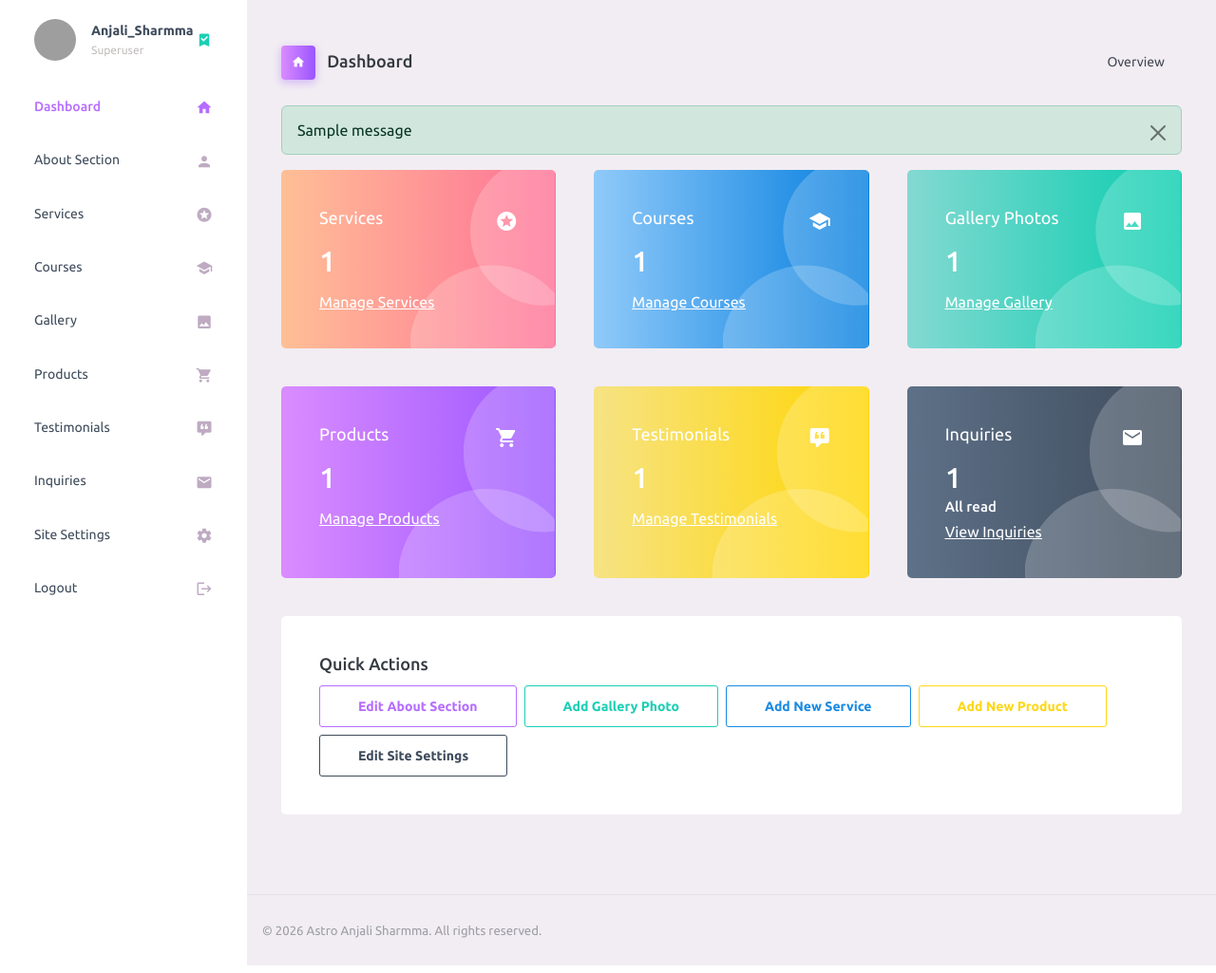
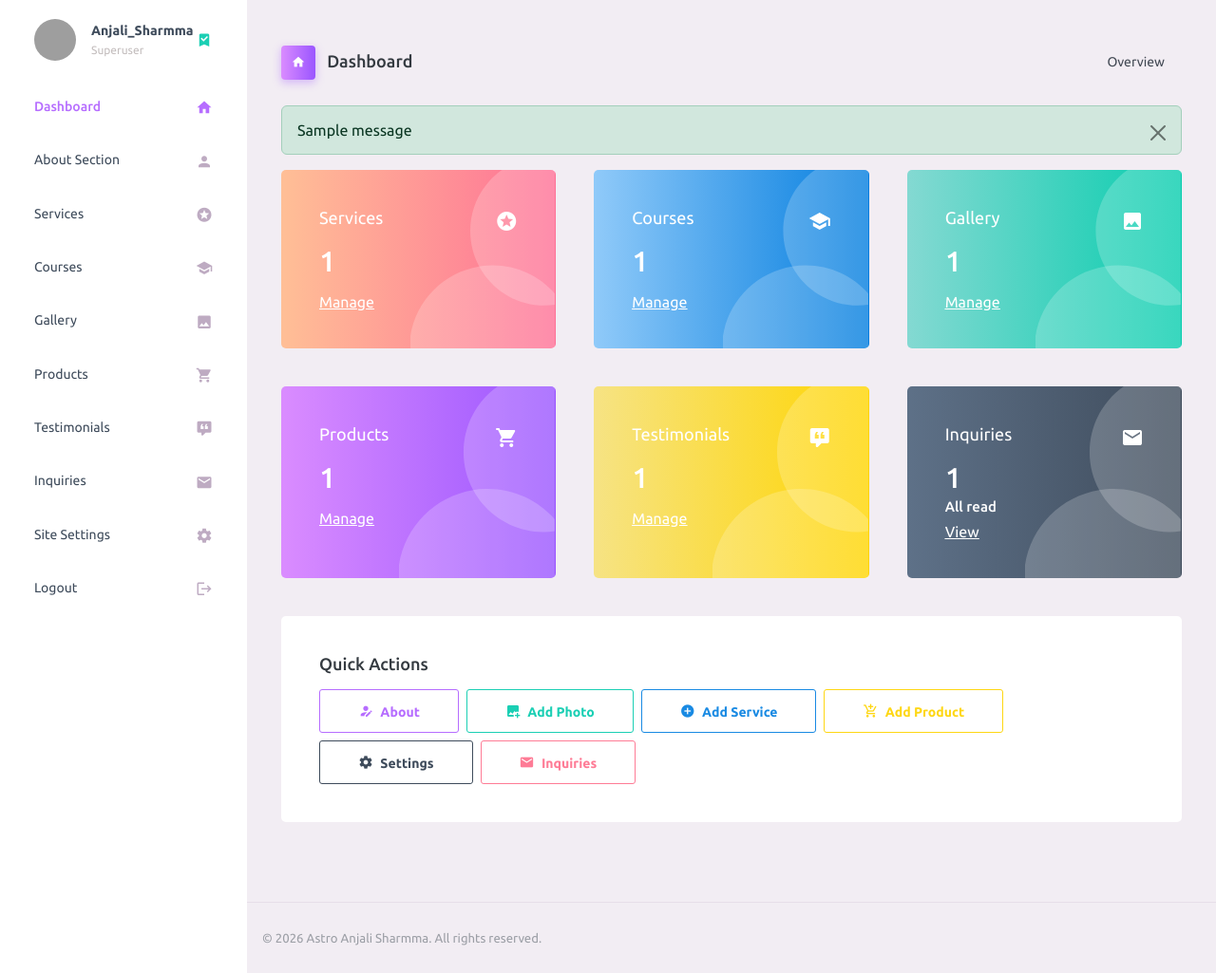
Before and after one commit to iamaniket-python/Astrology, a Django app: page /dashboard/ in a window 1280 px wide. Shown: the part 70-1095 px from the top of the page at 95% size. Run offline with Django 5.2, Linux system fonts and the light colour scheme; a user stored in the database is signed in; tables that the repository leaves empty hold one stand-in row (values such as "Sample post"); one stand-in notice (Sample message) is shown; some libraries are stand-ins or nearby versions; grey boxes are pictures that could not be loaded.

```diff
--- a/Astrology/anjali/templates/adminpanel/dashboard.html
+++ b/Astrology/anjali/templates/adminpanel/dashboard.html
@@ -8,92 +8,163 @@
 
 {% block content %}
 
+<style>
+  /* Mobile fixes */
+  @media (max-width: 767px) {
+    .card-body h2 {
+      font-size: 1.8rem;
+    }
+    .card-body h4 {
+      font-size: 1rem;
+    }
+    .grid-margin {
+      margin-bottom: 1rem !important;
+    }
+    .quick-actions .btn {
+      width: 100%;
+      margin-bottom: 8px;
+      text-align: left;
+    }
+    .card-img-absolute {
+      width: 80px;
+      opacity: 0.5;
+    }
+  }
+</style>
+
+<!-- Row 1: Services, Courses, Gallery -->
 <div class="row">
-  <div class="col-md-4 stretch-card grid-margin">
+  <div class="col-6 col-md-4 stretch-card grid-margin">
     <div class="card bg-gradient-danger card-img-holder text-white">
       <div class="card-body">
         <img src="{% static 'assets/images/dashboard/circle.svg' %}" class="card-img-absolute" alt="circle-image" />
-        <h4 class="font-weight-normal mb-3">Services <i class="mdi mdi-star-circle mdi-24px float-end"></i></h4>
+        <h4 class="font-weight-normal mb-3">
+          Services
+          <i class="mdi mdi-star-circle mdi-24px float-end"></i>
+        </h4>
         <h2 class="mb-3">{{ total_services }}</h2>
-        <a href="{% url 'service_list' %}" class="text-white"><u>Manage Services</u></a>
+        <a href="{% url 'service_list' %}" class="text-white"><u>Manage</u></a>
       </div>
     </div>
   </div>
 
-  <div class="col-md-4 stretch-card grid-margin">
+  <div class="col-6 col-md-4 stretch-card grid-margin">
     <div class="card bg-gradient-info card-img-holder text-white">
       <div class="card-body">
         <img src="{% static 'assets/images/dashboard/circle.svg' %}" class="card-img-absolute" alt="circle-image" />
-        <h4 class="font-weight-normal mb-3">Courses <i class="mdi mdi-school mdi-24px float-end"></i></h4>
+        <h4 class="font-weight-normal mb-3">
+          Courses
+          <i class="mdi mdi-school mdi-24px float-end"></i>
+        </h4>
         <h2 class="mb-3">{{ total_courses }}</h2>
-        <a href="{% url 'course_list' %}" class="text-white"><u>Manage Courses</u></a>
+        <a href="{% url 'course_list' %}" class="text-white"><u>Manage</u></a>
       </div>
     </div>
   </div>
 
-  <div class="col-md-4 stretch-card grid-margin">
+  <div class="col-6 col-md-4 stretch-card grid-margin">
     <div class="card bg-gradient-success card-img-holder text-white">
       <div class="card-body">
         <img src="{% static 'assets/images/dashboard/circle.svg' %}" class="card-img-absolute" alt="circle-image" />
-        <h4 class="font-weight-normal mb-3">Gallery Photos <i class="mdi mdi-image mdi-24px float-end"></i></h4>
+        <h4 class="font-weight-normal mb-3">
+          Gallery
+          <i class="mdi mdi-image mdi-24px float-end"></i>
+        </h4>
         <h2 class="mb-3">{{ total_gallery }}</h2>
-        <a href="{% url 'gallery_list' %}" class="text-white"><u>Manage Gallery</u></a>
-      </div>
+        <a href="{% url 'gallery_list' %}" class="text-white"><u>Manage</u></a>
       </div>
     </div>
   </div>
 
-<div class="row">
-  <div class="col-md-4 stretch-card grid-margin">
+  <!-- Row 2: Products, Testimonials, Inquiries -->
+  <div class="col-6 col-md-4 stretch-card grid-margin">
     <div class="card bg-gradient-primary card-img-holder text-white">
       <div class="card-body">
         <img src="{% static 'assets/images/dashboard/circle.svg' %}" class="card-img-absolute" alt="circle-image" />
-        <h4 class="font-weight-normal mb-3">Products <i class="mdi mdi-cart mdi-24px float-end"></i></h4>
+        <h4 class="font-weight-normal mb-3">
+          Products
+          <i class="mdi mdi-cart mdi-24px float-end"></i>
+        </h4>
         <h2 class="mb-3">{{ total_products }}</h2>
-        <a href="{% url 'product_list' %}" class="text-white"><u>Manage Products</u></a>
+        <a href="{% url 'product_list' %}" class="text-white"><u>Manage</u></a>
       </div>
     </div>
   </div>
 
-  <div class="col-md-4 stretch-card grid-margin">
+  <div class="col-6 col-md-4 stretch-card grid-margin">
     <div class="card bg-gradient-warning card-img-holder text-white">
       <div class="card-body">
         <img src="{% static 'assets/images/dashboard/circle.svg' %}" class="card-img-absolute" alt="circle-image" />
-        <h4 class="font-weight-normal mb-3">Testimonials <i class="mdi mdi-comment-quote mdi-24px float-end"></i></h4>
+        <h4 class="font-weight-normal mb-3">
+          Testimonials
+          <i class="mdi mdi-comment-quote mdi-24px float-end"></i>
+        </h4>
         <h2 class="mb-3">{{ total_testimonials }}</h2>
-        <a href="{% url 'testimonial_list' %}" class="text-white"><u>Manage Testimonials</u></a>
+        <a href="{% url 'testimonial_list' %}" class="text-white"><u>Manage</u></a>
       </div>
     </div>
   </div>
 
-  <div class="col-md-4 stretch-card grid-margin">
+  <div class="col-6 col-md-4 stretch-card grid-margin">
     <div class="card bg-gradient-dark card-img-holder text-white">
       <div class="card-body">
         <img src="{% static 'assets/images/dashboard/circle.svg' %}" class="card-img-absolute" alt="circle-image" />
-        <h4 class="font-weight-normal mb-3">Inquiries <i class="mdi mdi-email mdi-24px float-end"></i></h4>
+        <h4 class="font-weight-normal mb-3">
+          Inquiries
+          <i class="mdi mdi-email mdi-24px float-end"></i>
+        </h4>
         <h2 class="mb-1">{{ total_inquiries }}</h2>
         {% if unread_inquiries %}
           <h6 class="card-text">{{ unread_inquiries }} unread</h6>
         {% else %}
           <h6 class="card-text">All read</h6>
         {% endif %}
-        <a href="{% url 'inquiry_list' %}" class="text-white"><u>View Inquiries</u></a>
+        <a href="{% url 'inquiry_list' %}" class="text-white"><u>View</u></a>
       </div>
     </div>
   </div>
 </div>
 
+<!-- Quick Actions -->
 <div class="row">
   <div class="col-12 grid-margin">
     <div class="card">
-      <div class="card-body">
-        <h4 class="card-title">Quick Actions</h4>
-        <div class="d-flex flex-wrap gap-2">
-          <a href="{% url 'about_edit' %}" class="btn btn-outline-primary">Edit About Section</a>
-          <a href="{% url 'gallery_add' %}" class="btn btn-outline-success">Add Gallery Photo</a>
-          <a href="{% url 'service_add' %}" class="btn btn-outline-info">Add New Service</a>
-          <a href="{% url 'product_add' %}" class="btn btn-outline-warning">Add New Product</a>
-          <a href="{% url 'settings_edit' %}" class="btn btn-outline-dark">Edit Site Settings</a>
+      <div class="card-body quick-actions">
+        <h4 class="card-title mb-3">Quick Actions</h4>
+        <div class="row g-2">
+          <div class="col-6 col-md-auto">
+            <a href="{% url 'about_edit' %}" class="btn btn-outline-primary w-100">
+              <i class="mdi mdi-account-edit me-1"></i> About
+            </a>
+          </div>
+          <div class="col-6 col-md-auto">
+            <a href="{% url 'gallery_add' %}" class="btn btn-outline-success w-100">
+              <i class="mdi mdi-image-plus me-1"></i> Add Photo
+            </a>
+          </div>
+          <div class="col-6 col-md-auto">
+            <a href="{% url 'service_add' %}" class="btn btn-outline-info w-100">
+              <i class="mdi mdi-plus-circle me-1"></i> Add Service
+            </a>
+          </div>
+          <div class="col-6 col-md-auto">
+            <a href="{% url 'product_add' %}" class="btn btn-outline-warning w-100">
+              <i class="mdi mdi-cart-plus me-1"></i> Add Product
+            </a>
+          </div>
+          <div class="col-6 col-md-auto">
+            <a href="{% url 'settings_edit' %}" class="btn btn-outline-dark w-100">
+              <i class="mdi mdi-cog me-1"></i> Settings
+            </a>
+          </div>
+          <div class="col-6 col-md-auto">
+            <a href="{% url 'inquiry_list' %}" class="btn btn-outline-danger w-100">
+              <i class="mdi mdi-email me-1"></i> Inquiries
+              {% if unread_inquiries %}
+                <span class="badge bg-danger ms-1">{{ unread_inquiries }}</span>
+              {% endif %}
+            </a>
+          </div>
         </div>
       </div>
     </div>
```
Also changed, not shown: Astrology/anjali/templates/adminpanel/login.html (+58 -12 lines). Lines whose indentation alone changed are shown as unchanged.
